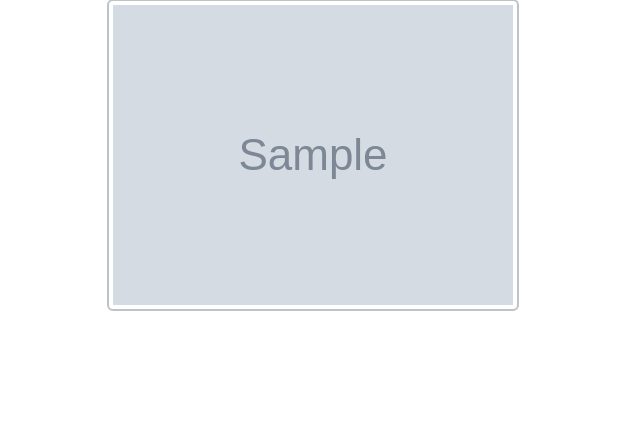
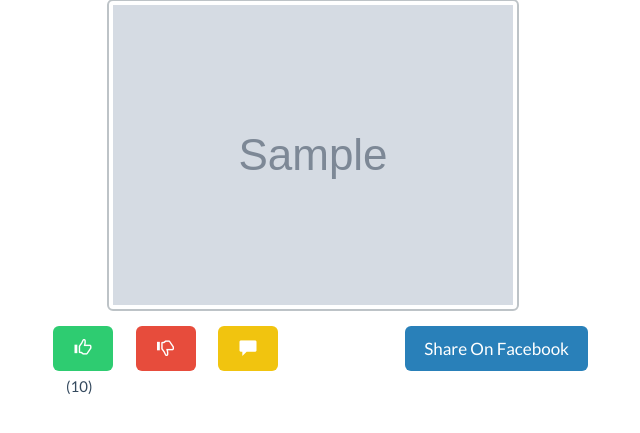
Before and after one commit to sonclark/MemeNUS, a Python web app: template templates/home.html in a window 1280 px wide. Shown: the part 228-661 px from the top of the page, without its empty margins (327-967 px from the left). Run offline with Jinja, Linux system fonts and the light colour scheme; the template is opened without the code that fills it: most values are stand-ins (such as "Sample title", 1, 10 or a date in 2020); grey boxes marked "Sample" are stand-in pictures; some libraries are stand-ins or nearby versions.

Commit message:
Minor debug on like/dislike function

```diff
--- a/templates/home.html
+++ b/templates/home.html
@@ -172,9 +172,12 @@
 				<h1>{{ item.description }}</h1>
 			</div>
 			<img class="img-thumbnail"  style="max-width: 100%; width: auto\9; height: auto;" src="{{ item.image_link }}" >
+            {% if liked_photos_count > 0 %}
+
                 {% for like in liked_photos %}
 
                     {% if item.OwnerString == like.photos_id %}
+
                         {% if like.like_status == "like" %}
                             {#                        <div>display dim like button(when pressed will - 1 to like + update like_status to dislike)</div>#}
                             {#                        <div>display normal unlike button(when pressed will -1 to like + update like_status to dislike)</div>#}
@@ -190,8 +193,8 @@
                                 <div class="col-xs-3" style="width:15%;"><button style="width:60px;" class="btn btn-block btn-lg btn-warning" ><span class="glyphicon  glyphicon-comment"></span></button></div>
                                 <div style="float:right;"><a href="JavaScript:newPopup('https://www.facebook.com/sharer/sharer.php?u={{ item.image_link }}');" class="btn btn-block btn-lg btn-info" style="background-color: #2980B9;">Share On Facebook</a></div>
                             </div>
-                    {% endif %}
-                    {% if like.like_status == "dislike" %}
+
+                        {% elif like.like_status == "dislike" %}
                             {#                        <div>display normal like button(when pressed will + 1 to like + update like_status to like)</div>#}
                             {#                        <div>display dim dislike button(when pressed will + 1 to like + update like_status to like)</div>#}
                             <div class="row" style="width:550px;padding-top:15px;">
@@ -206,9 +209,42 @@
                                 <div class="col-xs-3" style="width:15%;"><button style="width:60px;" class="btn btn-block btn-lg btn-warning" ><span class="glyphicon  glyphicon-comment"></span></button></div>
                                 <div style="float:right;"><a href="JavaScript:newPopup('https://www.facebook.com/sharer/sharer.php?u={{ item.image_link }}');" class="btn btn-block btn-lg btn-info" style="background-color: #2980B9;">Share On Facebook</a></div>
                             </div>
+
+
                         {% endif %}
+                    {% elif liked_photos_count == 1 %}
+                        <div class="row" style="width:550px;padding-top:15px;">
+                            <form method="post" action="/submit_likes">
+                                <div class="col-xs-3" style="width:15%;"><button type="submit" name="like" id="like" value="{{ item.OwnerString }}" style="width:60px;" class="btn btn-block btn-lg btn-success" ><span class="glyphicon glyphicon-thumbs-up"></span></button>
+                                    <small>({{ item.likes }})</small>
+                                </div>
+                                <div class="col-xs-3" style="width:15%;"><button type="submit" name="dislike" id="dislike" value="{{ item.OwnerString }}"style="width:60px;" class="btn btn-block btn-lg btn-danger" ><span class="glyphicon  glyphicon-thumbs-down"></span></button>
+
+                                </div>
+                            </form>
+                            <div class="col-xs-3" style="width:15%;"><button style="width:60px;" class="btn btn-block btn-lg btn-warning" ><span class="glyphicon  glyphicon-comment"></span></button></div>
+                            <div style="float:right;"><a href="JavaScript:newPopup('https://www.facebook.com/sharer/sharer.php?u={{ item.image_link }}');" class="btn btn-block btn-lg btn-info" style="background-color: #2980B9;">Share On Facebook</a></div>
+                        </div>
                     {% endif %}
+
                 {% endfor %}
+            {% else %}
+                <div class="row" style="width:550px;padding-top:15px;">
+                    <form method="post" action="/submit_likes">
+                        <div class="col-xs-3" style="width:15%;"><button type="submit" name="like" id="like" value="{{ item.OwnerString }}" style="width:60px;" class="btn btn-block btn-lg btn-success" ><span class="glyphicon glyphicon-thumbs-up"></span></button>
+                            <small>({{ item.likes }})</small>
+                        </div>
+                        <div class="col-xs-3" style="width:15%;"><button type="submit" name="dislike" id="dislike" value="{{ item.OwnerString }}"style="width:60px;" class="btn btn-block btn-lg btn-danger" ><span class="glyphicon  glyphicon-thumbs-down"></span></button>
+
+                        </div>
+                    </form>
+                    <div class="col-xs-3" style="width:15%;"><button style="width:60px;" class="btn btn-block btn-lg btn-warning" ><span class="glyphicon  glyphicon-comment"></span></button></div>
+                    <div style="float:right;"><a href="JavaScript:newPopup('https://www.facebook.com/sharer/sharer.php?u={{ item.image_link }}');" class="btn btn-block btn-lg btn-info" style="background-color: #2980B9;">Share On Facebook</a></div>
+                </div>
+
+
+
+            {% endif %}
             <!-- Time might use moment.js we shall see
             <div>{{ item.date.strftime('%Y-%m-%d')  }}</div>-->
 
```
Also changed, not shown: memeatnus.py (+22 -9 lines). Lines whose indentation alone changed are shown as unchanged.
